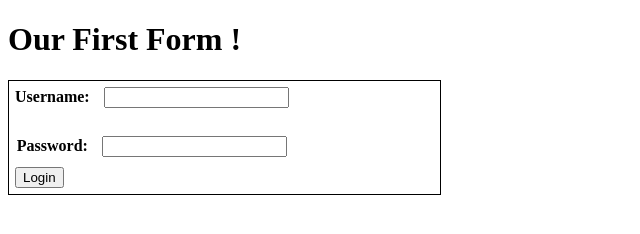
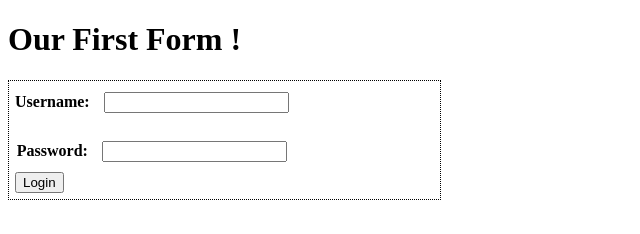
Before and after one commit to Hala-Aldabbas/HTML-and-CSS, a plain HTML site: page 19-7/task1.html in a window 1280 px wide. Shown: the whole page, without its empty margins (0-640 px from the left). Drawn offline with Linux system fonts and the light colour scheme.

Commit message:
modified

```diff
--- a/19-7/task1.html
+++ b/19-7/task1.html
@@ -8,11 +8,11 @@
 </head>
 <body>
     <h1>Our First Form !</h1>
-    <table style="border: 1px solid black; border-collapse: collapse;">
-     <th style="border: 1px solid black; border-collapse: collapse; ">
+    <table style="border: 1px dotted black; border-collapse: collapse; ">
+     <th style="border: 1px dotted black; border-collapse: collapse; ">
        <form action="">
         <label for="iname" style=" margin: 5px;">Username:</label>
-        <input type="text"  name="iname" style=" margin: 5px;  margin-right: 150px;" ><br><br>
+        <input type="text"  name="iname" style=" margin: 5px;  margin-right: 150px; margin-top: 10px;" ><br><br>
         <label for="iname" style=" margin: 5px;">Password:</label>
         <input type="password"  name="iname" style=" margin: 5px; margin-right: 150px;"><br>
         <input type="submit" value="Login" style="float: left; margin: 5px;">
```
